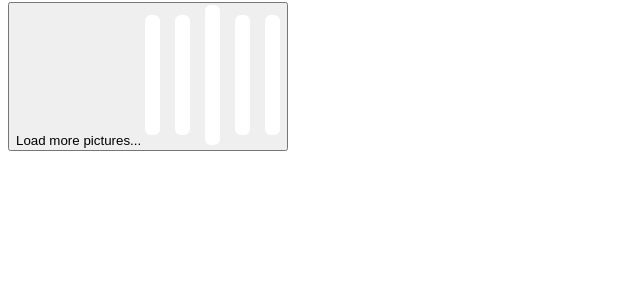
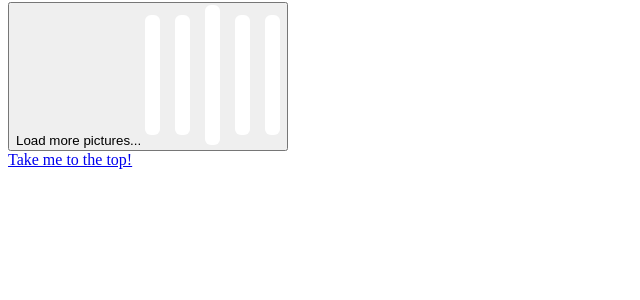
Before and after one commit to sbacky/PhotoViewingApp, a Django app: template viewer/photos/templates/photos/photo_list.html in a window 1280 px wide. Shown: the part 449-749 px from the top of the page, without its empty margins (0-640 px from the left). Run offline with Django 4.2, Linux system fonts and the light colour scheme; the template is opened without the code that fills it: most values are stand-ins (such as "Sample title", 1, 10 or a date in 2020); grey boxes marked "Sample" are stand-in pictures.

Commit message:
Fix button width and add top button
Button width wasnt consistent with display view.

Add to the top button to take user to top of page

```diff
--- a/viewer/photos/templates/photos/photo_list.html
+++ b/viewer/photos/templates/photos/photo_list.html
@@ -32,10 +32,15 @@
 {% endfor %}
 
 {% if hide_button %}
+    <div class="column is-full">
+        <a href="#top" class="button is-large is-fullwidth is-primary is-light is-outlined">
+            <span class="is-size-4 has-text-weight-semibold">Take me to the top!</span>
+        </a>
+    </div>
 {% else %}
-    <div id="replace-me" class="column is-one-third"
-        :class="{ 'is-one-third': $store.buttons.columnButton, 'is-full': $store.buttons.listButton }"
-    >
+    <div id="replace-me" class="column is-full">
+        <div class="field is-grouped">
+            <div class="control is-expanded">
                 <button class="button is-large is-fullwidth is-link is-light is-outlined"
                     hx-post="{% url 'photos:page' page.number %}"
                     hx-target="#replace-me"
@@ -45,4 +50,11 @@
                     {% load static %}<img class="htmx-indicator" src="{% static 'images/SVG-Loaders-master/svg-loaders/bars.svg' %}">
                 </button>
             </div>
+            <div class="control is-expanded">
+                <a href="#top" class="button is-large is-fullwidth is-primary is-light is-outlined">
+                    <span class="is-size-4 has-text-weight-semibold">Take me to the top!</span>
+                </a>
+            </div>
+        </div>
+    </div>
 {% endif %}
```
Lines whose indentation alone changed are shown as unchanged.
